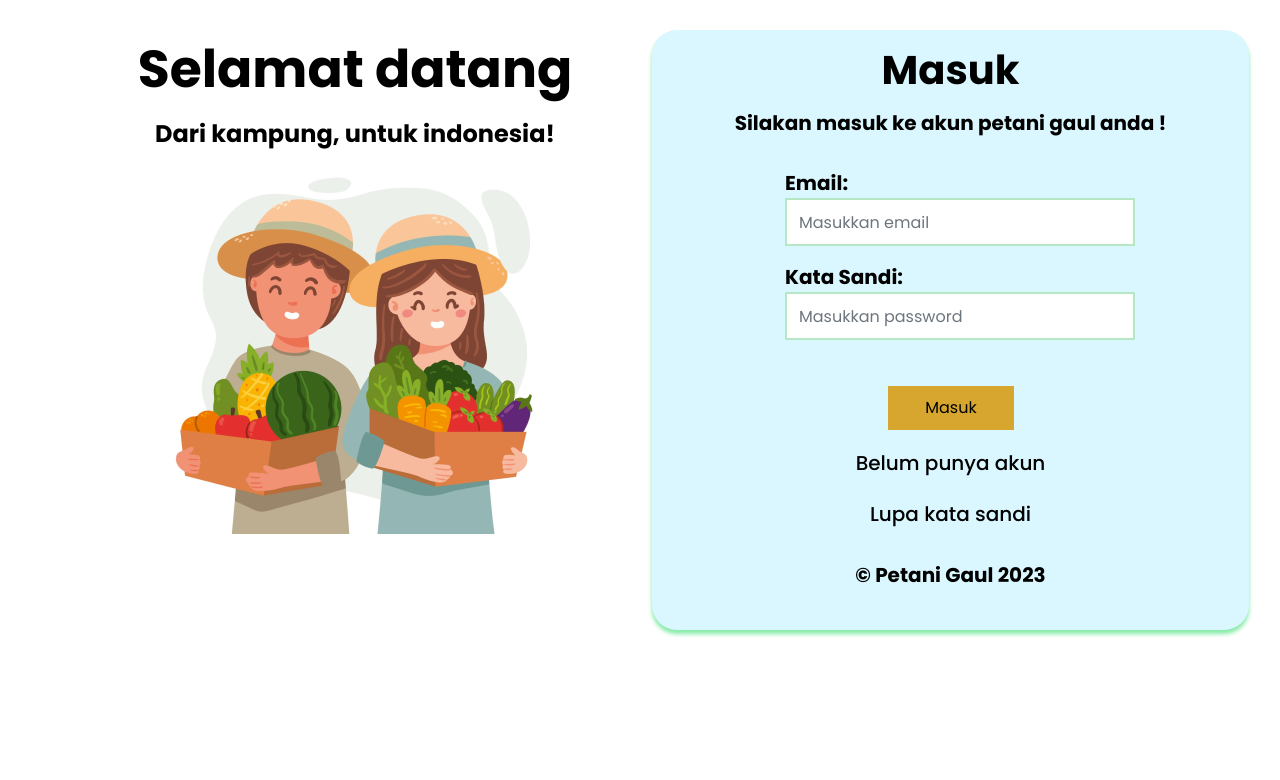
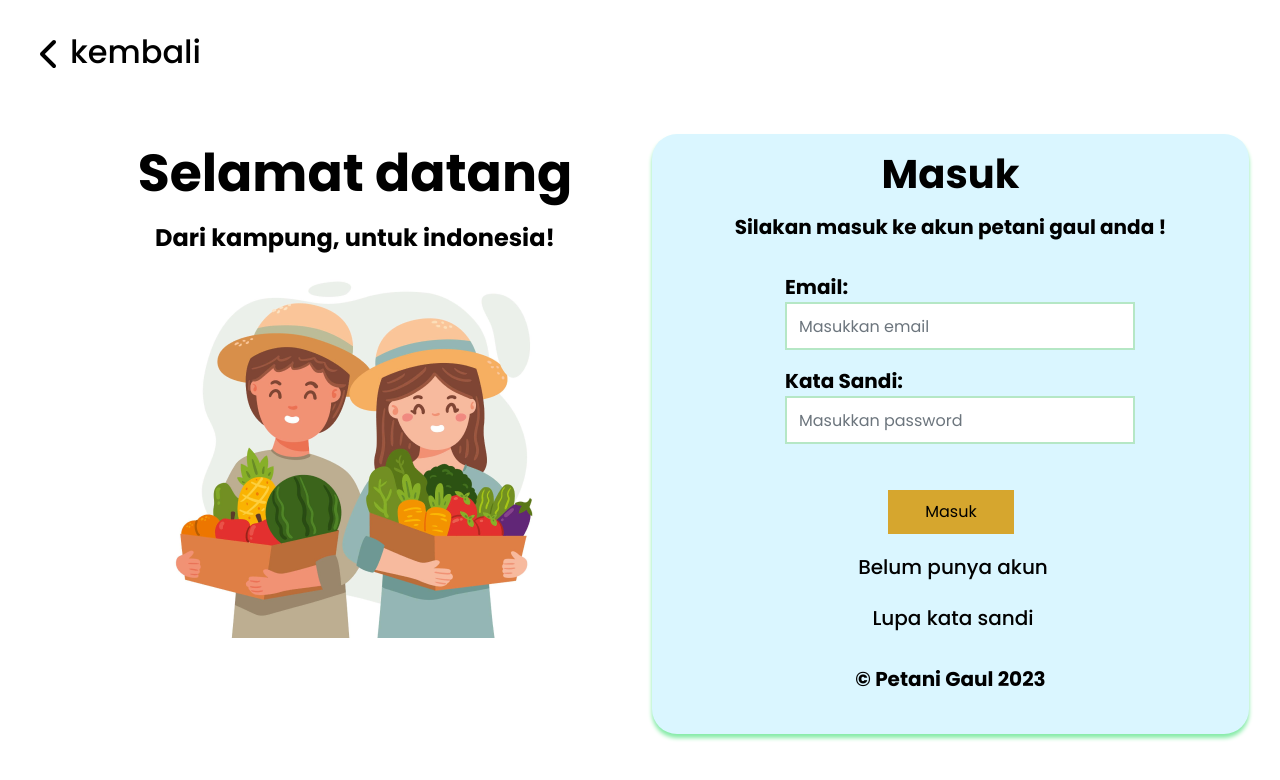
Before and after one commit to yaqinzz/Project-Macro, a plain HTML site: page src/Auth/login.html in a window 1280 px wide. Drawn offline with nearby package versions, Linux system fonts and the light colour scheme.

Commit message:
tombol back sama ngatur link auth

```diff
--- a/css/lupakatasandi.css
+++ b/css/lupakatasandi.css
@@ -18,6 +18,20 @@ button {
 body {
   font-family: "Poppins", sans-serif;
   background-color: white;
+}
+
+.kembali{
+padding: 33px 40px;
+}
+
+.ico{
+  margin-right: 10px;
+}
+
+.kembali a{
+  color: #000;
+  text-decoration: none;
+  padding-top: 4px;
 }
 
 #regristrasi {
--- a/css/register.css
+++ b/css/register.css
@@ -17,6 +17,20 @@ body {
   font-family: "Poppins", sans-serif;
   background-color: white;
 }
+
+.kembali{
+  padding: 33px 40px;
+  }
+
+  .ico{
+    margin-right: 10px;
+  }
+
+  .kembali a{
+    color: #000;
+    text-decoration: none;
+    padding-top: 4px;
+  }
 
 #regristrasi {
   background: #fff;
--- a/src/Auth/login.html
+++ b/src/Auth/login.html
@@ -22,6 +22,9 @@
     <title>Petani Gaul - Login</title>
 </head>
 <body>
+    <div class="kembali">
+        <h2><a href="../../index.html"><svg xmlns="http://www.w3.org/2000/svg" class="ico" height="1em" viewBox="0 0 320 512"><!--! Font Awesome Free 6.4.2 by @fontawesome - https://fontawesome.com License - https://fontawesome.com/license (Commercial License) Copyright 2023 Fonticons, Inc. --><style>svg{fill:#000000}</style><path d="M9.4 233.4c-12.5 12.5-12.5 32.8 0 45.3l192 192c12.5 12.5 32.8 12.5 45.3 0s12.5-32.8 0-45.3L77.3 256 246.6 86.6c12.5-12.5 12.5-32.8 0-45.3s-32.8-12.5-45.3 0l-192 192z"/></svg>kembali</a></h2>
+    </div>
     <section class="regristrasi" id="regristrasi">
         <div class="container-fluid">
             <div class="container">
@@ -48,16 +51,16 @@
                                     <div class="form mb-3">
                                         <input type="password" class="form-control" id="floatingPassword" placeholder="Masukkan password">
                                     </div>
-                                    <button type="submit" style="margin-top: 30px;" class="button-kontak" >Masuk</button>
+                                    <button type="submit" style="margin-top: 30px;" class="button-kontak" href="../../index.html">Masuk</button>
 
                                 </div>
 
                         </form>
                         <div class="forgot-signup d-flex justify-content-center">
-                            <p class="signup-link">Belum punya akun</p>
+                            <a href="register.html"><p class="signup-link">Belum punya akun</p></a>
                         </div>
                         <div class="forgot-signup d-flex justify-content-center">
-                            <p class="signup-link">Lupa kata sandi</p>
+                            <a href="lupa_kata_sandi.html"><p class="signup-link">Lupa kata sandi</p></a>
                         </div>
                         <p class="copyright">&copy; Petani Gaul 2023</p>
                     </div>
```
Also changed, not shown: src/Auth/lupa_kata_sandi.html (+5 -1 lines), src/Auth/register.html (+7 -4 lines), img/backarrow.svg (added), img/lupapw.png (added).
